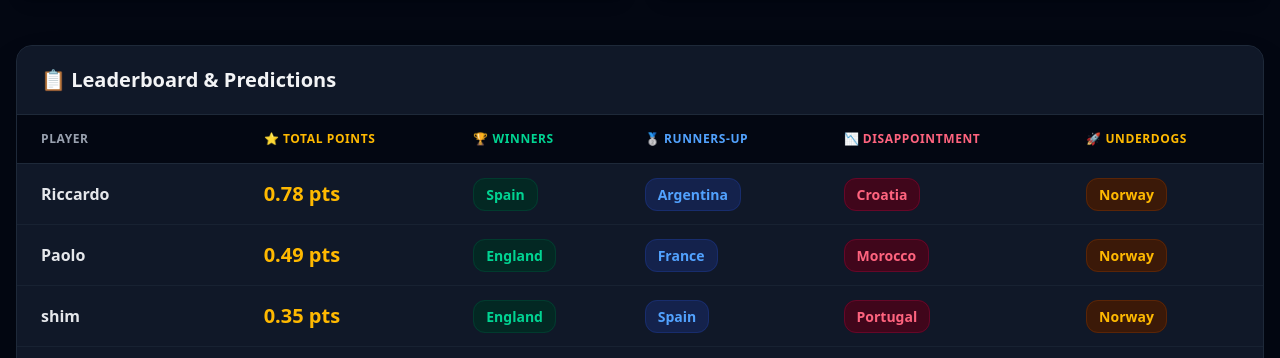
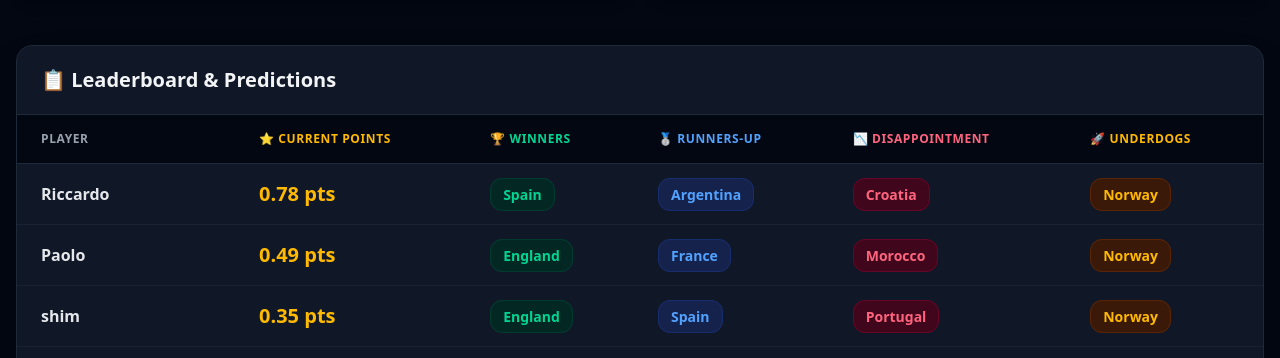
Before and after one commit to ShaheimOH/world-cup-sweepstake-2026, a plain HTML site: page index.html in a window 1280 px wide. Shown: the part 440-798 px from the top of the page. Drawn offline with nearby package versions, Linux system fonts and the light colour scheme.

Commit message:
Update index.html

```diff
--- a/index.html
+++ b/index.html
@@ -49,7 +49,7 @@
                     <thead>
                         <tr class="bg-gray-950 text-gray-400 uppercase text-xs font-black tracking-wider border-b border-gray-800">
                             <th class="px-6 py-4">Player</th>
-                            <th class="px-6 py-4 text-amber-400">⭐ Total Points</th>
+                            <th class="px-6 py-4 text-amber-400">⭐ Current Points</th>
                             <th class="px-6 py-4 text-emerald-400">🏆 Winners</th>
                             <th class="px-6 py-4 text-blue-400">🥈 Runners-Up</th>
                             <th class="px-6 py-4 text-rose-400">📉 Disappointment</th>
```
